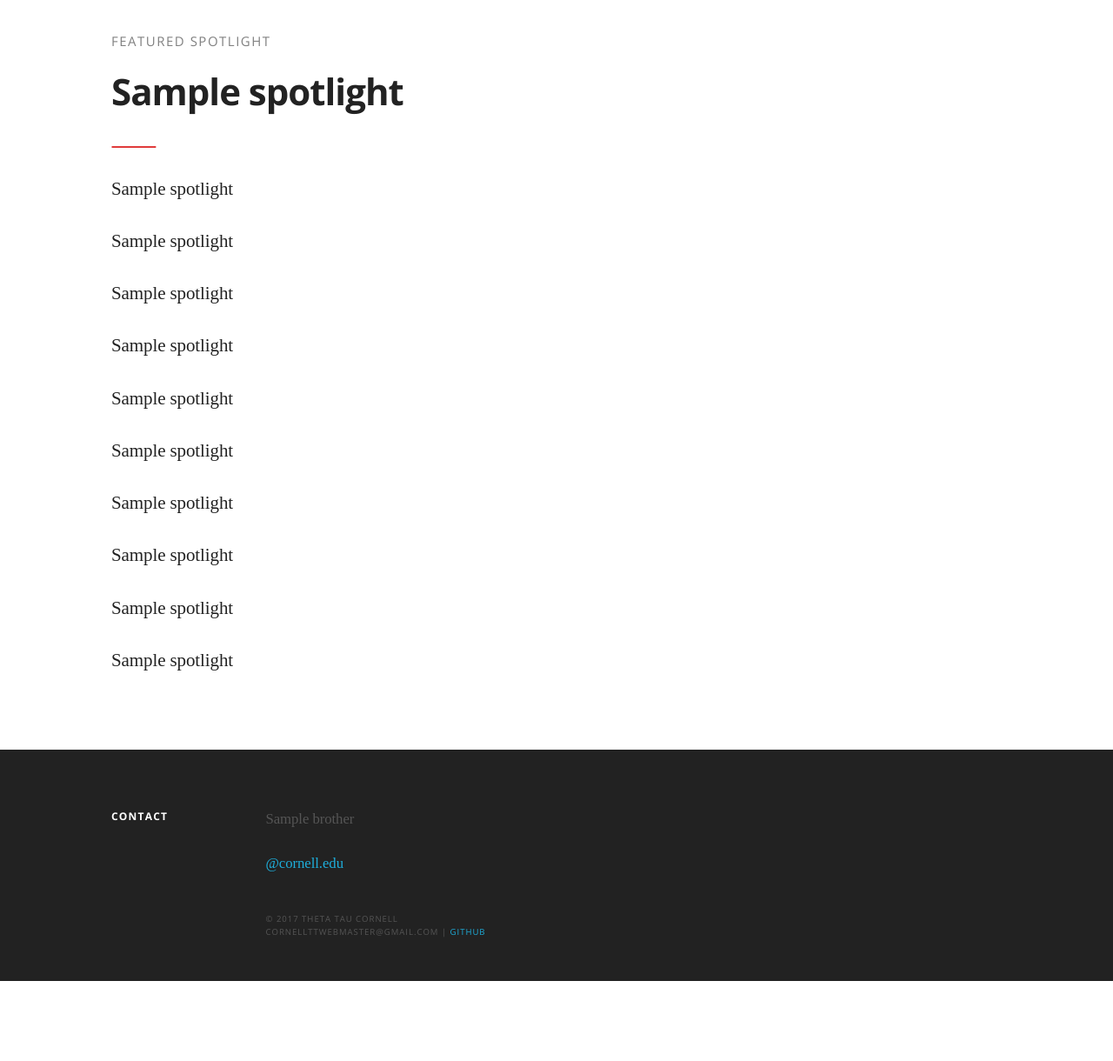
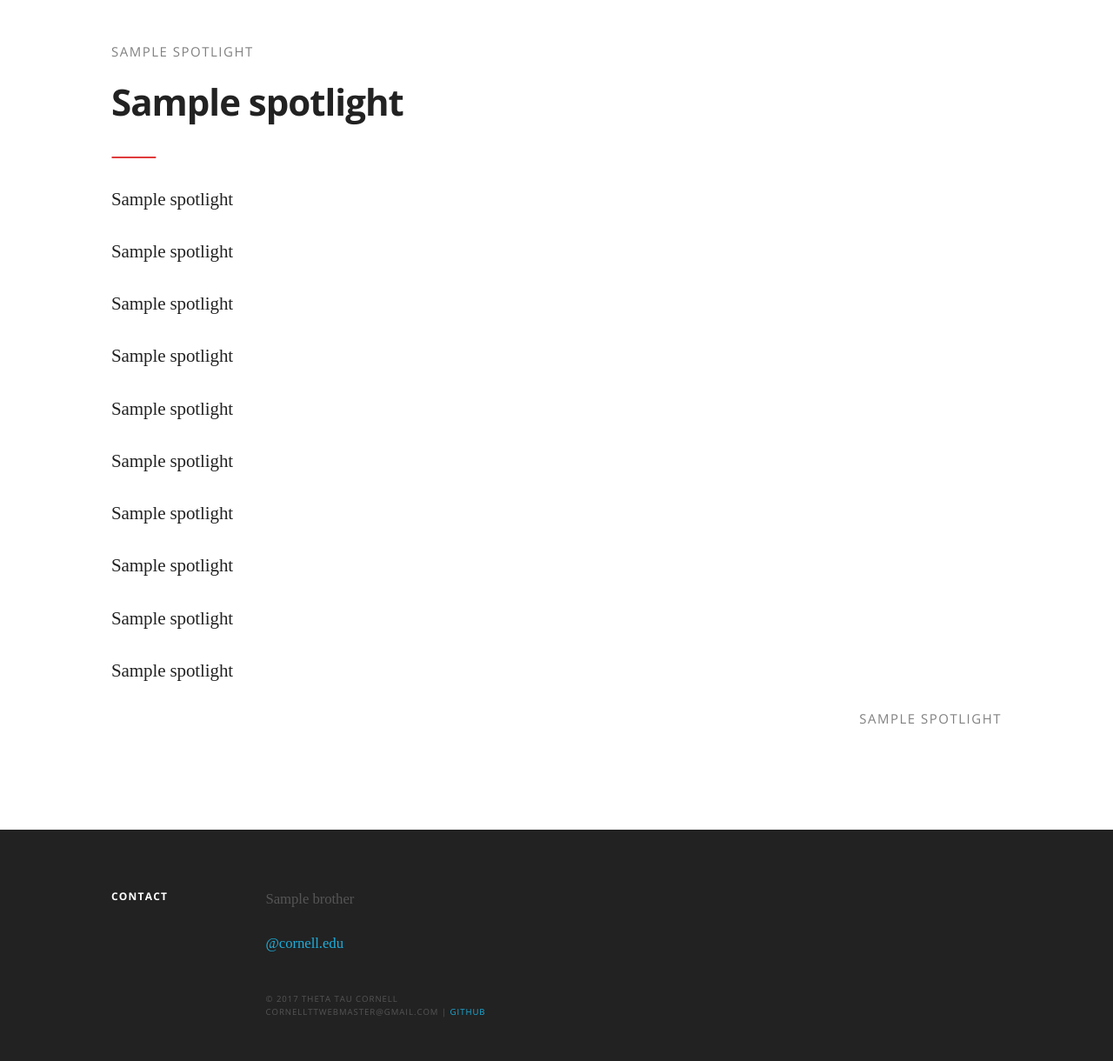
Before and after one commit to cornellWebmaster/ttFlask, a Flask app: template templates/spotlight.html in a window 1280 px wide. Shown: the part 554-1774 px from the top of the page at 87% size. Before the commit the page ends 1682 px from the top, so only its background shows below. Run offline with Flask 2, Linux system fonts and the light colour scheme; the template is opened without the code that fills it: most values are stand-ins (such as "Sample title", 1, 10 or a date in 2020); some libraries are stand-ins or nearby versions; some web fonts are replaced.

```diff
--- a/templates/spotlight.html
+++ b/templates/spotlight.html
@@ -4,7 +4,7 @@
     <!-- Basic Page Needs
     –––––––––––––––––––––––––––––––––––––––––––––––––– -->
     <meta charset="utf-8">
-    <title>Theta Tau Cornell - Professional Engineering Fraternity </title>
+    <title>Theta Tau Cornell - {{spotlight[1]}} </title>
     <meta name="description" content="The Foremost Professional Engineering Fraternity">
     <meta name="author" content="Andrew Aquino, Brandon Hartz, Varun Hegde, Valerie Hu, Yuxiao Tan, Brian Guo, Celine Choo">
 
@@ -51,25 +51,28 @@
 {% set ln = 1 %}
 {% set id = 2 %}
 {% set type = 3 %}
-{% set bios = range(4,9) %}
-{% set net = 9 %}
+{% set bios = range(4,11) %}
+{% set net = 11 %}
 
 {% set sid = 0 %}
 {% set stitle = 1 %}
 {% set sdesc = 2 %}
 {% set simg = 3 %}
-{% set content = range(4,14) %}
+{% set subtitle = 4 %}
+{% set endtitle = 5 %}
+{% set content = range(6,16) %}
 
 <!--=======================================================
                         NAVIGATION
 ========================================================-->
 
 <ul class="navigation mobile">
-    <li class="nav-item"><a href="/">Home</a></li>
+    <li class="nav-item"><a href="/#home" >Home</a></li>
     <li class="nav-item"><a href="/#about-us">About</a></li>
+    <li class="nav-item"><a href="/#spotlight">Spotlight</a></li>
     <li class="nav-item"><a href="/#portfolio">Portfolio</a></li>
     <li class="nav-item"><a href="/#brothers">Brothers</a></li>
-    {% if apply_display == "block" %}<li class="nav-item"><a class="nav-apply">Apply</a></li>{% endif %}
+    {% if apply_display == "block" %}<li class="nav-item"><a href="/#apply">Apply</a></li>{% endif %}
     <li class="nav-item"><a href="/#contact">Contact</a></li>
 </ul>
 
@@ -95,11 +98,12 @@
             </div>
             <div class="eight columns">
                 <a class="link menu-item" href="/#contact">Contact</a>
+                {% if apply_display == "block" %}<a class="link menu-item" href="/#apply">Apply</a>{% endif %}
                 <a class="link menu-item" href="/#brothers">Brothers</a>
                 <a class="link menu-item" href="/#portfolio">Portfolio</a>
+                <a class="link menu-item" href="/#spotlight">Spotlight</a>
                 <a class="link menu-item" href="/#about-us">About</a>
-            {% if apply_display == "block" %}<a class="link menu-item" href="/#apply">Apply</a>{% endif %}
-            <a class="link menu-item" href="/">Home</a>
+                <a class="link menu-item" href="/#home">Home</a>
             </div>
         </div>
     </div>
@@ -126,9 +130,9 @@
                               spotlight
     ========================================================-->
 
-    <div class="container pt3 pb1">
+    <div class="container pt4 pb4">
         <div class="row">
-            <h6 class="decorated">Featured Spotlight</h6>
+            <h6 class="decorated">{{spotlight[subtitle]}}</h6>
             <h2 class="bold">{{spotlight[stitle]}}</h2>
         </div>
         <svg xmlns="http://www.w3.org/2000/svg" xmlns:xlink="http://www.w3.org/1999/xlink" xmlns:sketch="http://www.bohemiancoding.com/sketch/ns" width="52px" height="2px" viewBox="0 0 52 2" version="1.1">
@@ -142,6 +146,9 @@
                 <p>{{spotlight[i] | safe}}</p>
             {% endif %}
         {% endfor %}
+        {% if spotlight[endtitle]|trim|length != 0 %}
+            <div style="text-align:right;"><h6 class="decorated">{{spotlight[endtitle]}}</h6></div>
+        {% endif %}
         </div>
     </div>
 
```
Also changed, not shown: static/js/custom.js (+5 -2 lines), templates/index.html (+8 -11 lines), 1 other file. Lines whose indentation alone changed are shown as unchanged.
